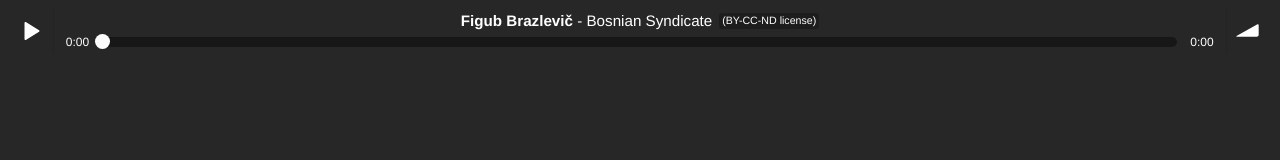
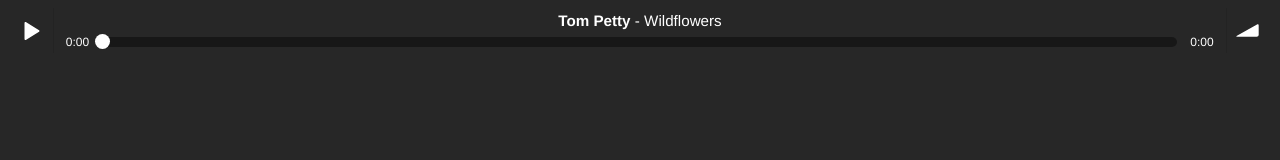
Before and after one commit to jcole31416/jcole31416.github.io, a website: page soundmanager/demo/bar-ui copy/index.html in a window 1280 px wide. Drawn offline with Linux system fonts and the light colour scheme.

Commit message:
Updated mp3

```diff
--- a/soundmanager/demo/bar-ui copy/index.html
+++ b/soundmanager/demo/bar-ui copy/index.html
@@ -86,7 +86,7 @@
      <li>
       <div class="sm2-row">
        <div class="sm2-col sm2-wide">
-        <a href="http://freshly-ground.com/data/audio/sm2/Figub%20Brazlevi%C4%8D%20-%20Bosnian%20Syndicate.mp3" class="exclude button-exclude inline-exclude"><b>Figub Brazlevič</b> - Bosnian Syndicate <span title="Published under a Creative Commons BY-NC-ND license" class="label">(BY-CC-ND license)</span></a>
+        <a href="wildflowers.mp3" class="exclude button-exclude inline-exclude"><b>Tom Petty</b> - Wildflowers</a>
        </div>
       </div>
      </li>
```
Also changed, not shown: 5 other files.
